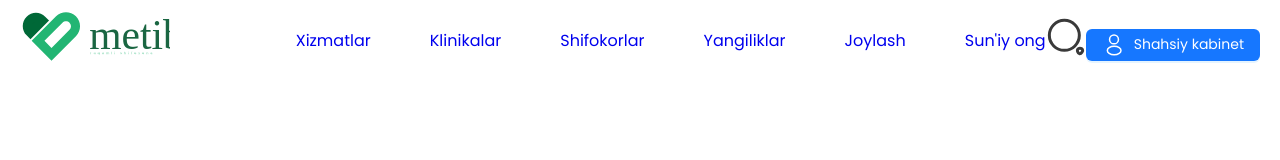
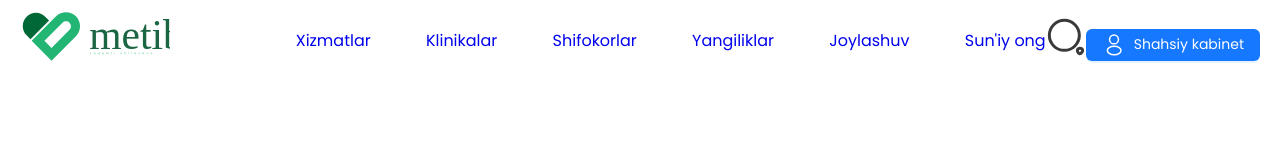
Before and after one commit to frontdevuz/Metib, a React (Vite) app: page / in a window 1280 px wide. Shown: the top 160 px of the page. Built offline with nearby package versions, Linux system fonts and the light colour scheme.

Commit message:
delete component

```diff
--- a/src/views/navbar/navbar.jsx
+++ b/src/views/navbar/navbar.jsx
@@ -23,22 +23,22 @@ const Navbar = () => {
             </div>
             <div className="navbar__container-right">
               <ul className="navbar__right-links">
-                <Link to={"./services"} className="navbar__right-link">
+                <Link to={"/services"} className="navbar__right-link">
                   Xizmatlar
                 </Link>
-                <Link to={"./clinics"} className="navbar__right-link">
+                <Link to={"/clinics"} className="navbar__right-link">
                   Klinikalar
                 </Link>
-                <Link to={"./doctors"} className="navbar__right-link">
+                <Link to={"/doctors"} className="navbar__right-link">
                   Shifokorlar
                 </Link>
-                <Link to={"./news"} className="navbar__right-link">
+                <Link to={"/news"} className="navbar__right-link">
                   Yangiliklar
                 </Link>
-                <Link to={"./location"} className="navbar__right-link">
-                  Joylash
+                <Link to={"/location"} className="navbar__right-link">
+                  Joylashuv
                 </Link>
-                <Link to={"./ai"} className="navbar__right-link">
+                <Link to={"/ai"} className="navbar__right-link">
                   Sun'iy ong
                 </Link>
               </ul>
```
